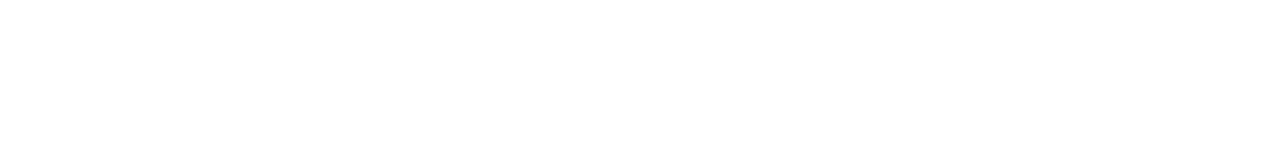
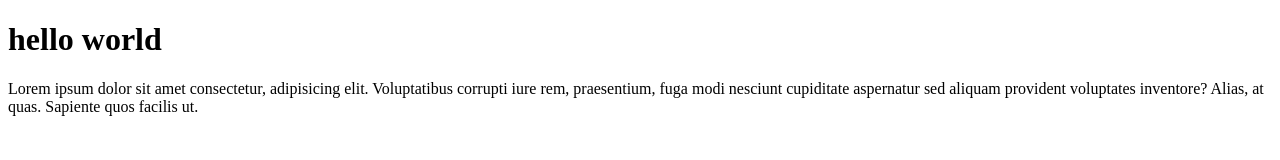
Before and after one commit to myrealstory/GitTest, a plain HTML site: page index.html in a window 1280 px wide. Drawn offline with Linux system fonts and the light colour scheme.

Commit message:
20220523-git-learning2

```diff
--- a/index.html
+++ b/index.html
@@ -7,6 +7,7 @@
     <title>Document</title>
 </head>
 <body>
-
+    <h1>hello world</h1>
+    <p>Lorem ipsum dolor sit amet consectetur, adipisicing elit. Voluptatibus corrupti iure rem, praesentium, fuga modi nesciunt cupiditate aspernatur sed aliquam provident voluptates inventore? Alias, at quas. Sapiente quos facilis ut.</p>
 </body>
 </html>
```
